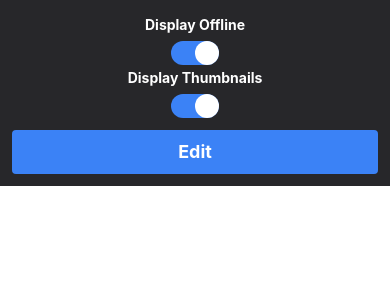
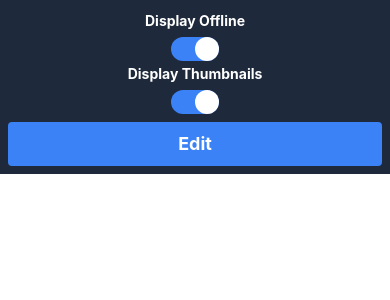
Before and after one commit to captinturtle1/who_is_live_app, a React Native app: screen / in a window 390 px wide. Shown: the top 300 px of the page. Built offline with nearby package versions, Linux system fonts and the light colour scheme.

Commit message:
undid new styles

```diff
--- a/App.tsx
+++ b/App.tsx
@@ -249,7 +249,7 @@ function App(): JSX.Element {
           currentLists={[twitchList, youtubeList, kickList]}
         />
       :
-        <SView className="flex h-full bg-zinc-800 p-3">
+        <SView className="flex h-full bg-slate-800 p-2">
           <SScrollView
             className='flex-grow'
             refreshControl={
@@ -292,7 +292,7 @@ function App(): JSX.Element {
               displayText={'Display Thumbnails'}
             />
           </SScrollView>
-          <SPressable className='bg-blue-500 p-2 mt-3 flex rounded' onPress={() => setIsAddRemoveOpen(true)}>
+          <SPressable className='bg-blue-500 p-2 mt-2 flex rounded' onPress={() => setIsAddRemoveOpen(true)}>
             <SText className='text-white font-bold text-lg m-auto'>Edit</SText>
           </SPressable>
         </SView>
--- a/components/StreamerCard.tsx
+++ b/components/StreamerCard.tsx
@@ -38,7 +38,7 @@ export default function StreamerCard({dataObject, displayThumbnails}:any) {
     return(
       <SPressable
         onPress={() => loadInBrowser(dataObject.streamURL)}
-        className="bg-blue-500 rounded p-2 mb-3"
+        className="bg-blue-500 rounded p-2 mb-2"
       >
         <SView className='flex flex-row'>
           <SImage
```
Also changed, not shown: 8 other files (tests, documents, lock files or other folders).
